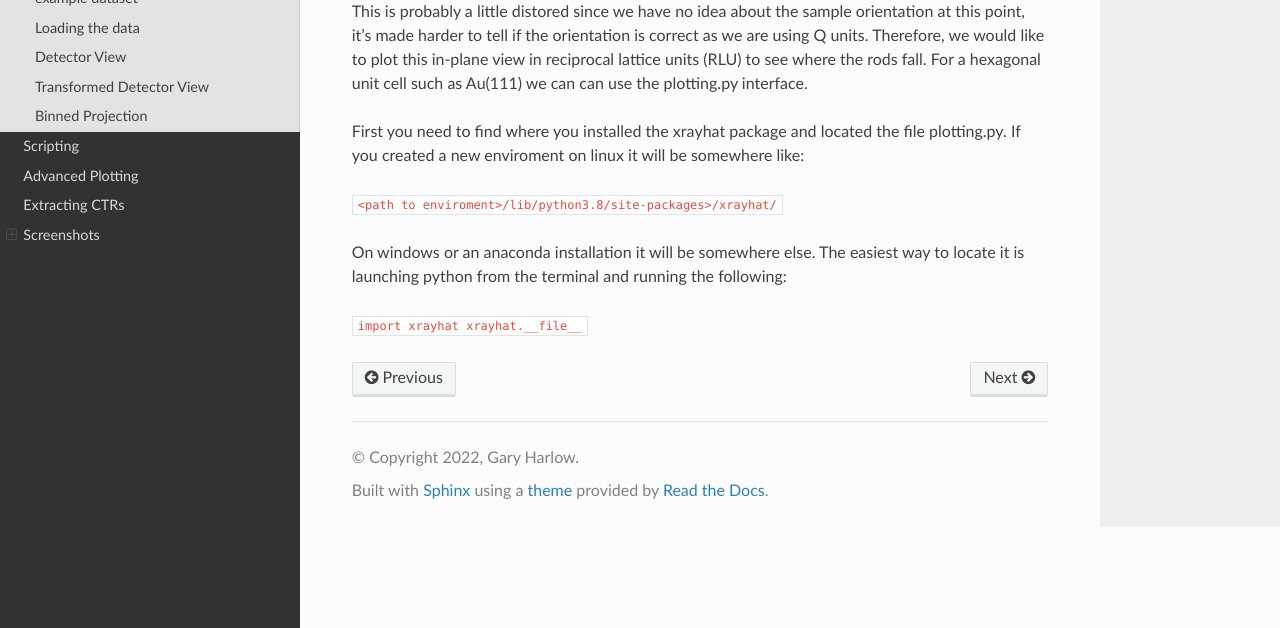
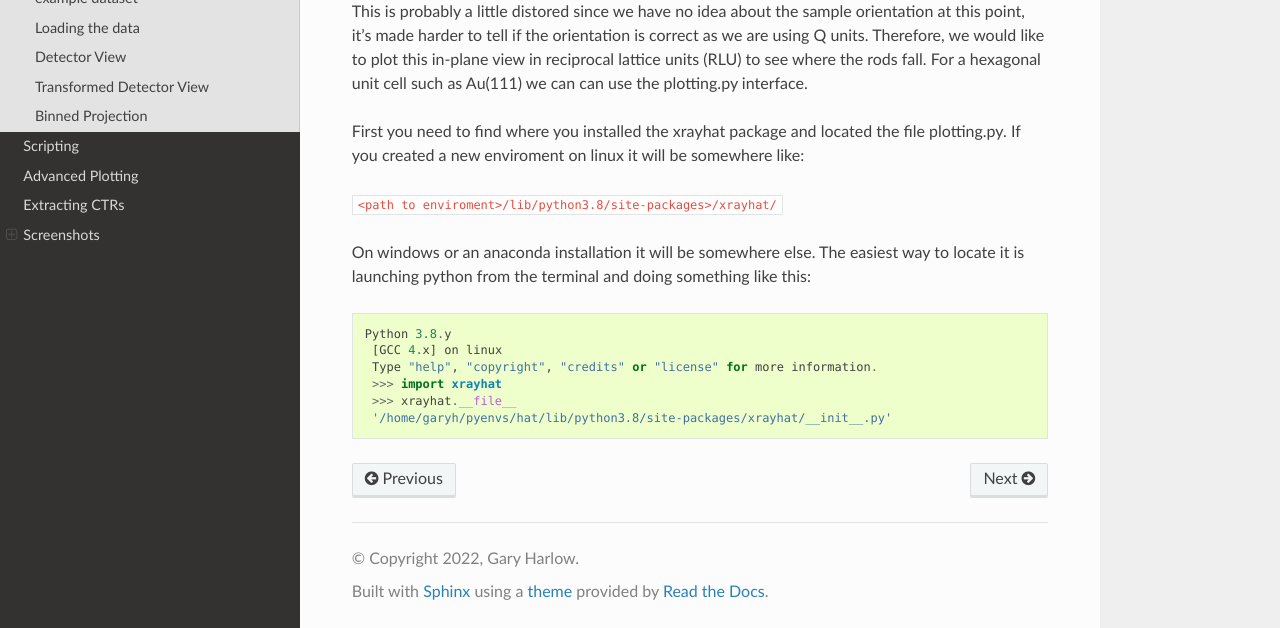
Before and after one commit to gary-harlow/HESXRD-Analysis-Toolkit, a Sphinx documentation site: the page built from docs/source/tutorial.rst, in a window 1280 px wide and 900 px high, scrolled down 4312 px, cut to the strip 272-900 px from the top of the window. Built offline with Sphinx 7.4.7 and the Read the Docs theme 2.0.0, drawn with Linux system fonts in a browser that asks for light colours.

Commit message:
Update tutorial.rst

```diff
--- a/docs/source/tutorial.rst
+++ b/docs/source/tutorial.rst
@@ -119,7 +119,11 @@ First you need to find where you installed the xrayhat package and located the f
 
 ``<path to enviroment>/lib/python3.8/site-packages>/xrayhat/``
 
-On windows or an anaconda installation it will be somewhere else. The easiest way to locate it is launching python from the terminal and running the following:
+On windows or an anaconda installation it will be somewhere else. The easiest way to locate it is launching python from the terminal and doing something like this::
 
-``import xrayhat
-xrayhat.__file__``
+   Python 3.8.y
+    [GCC 4.x] on linux
+    Type "help", "copyright", "credits" or "license" for more information.
+    >>> import xrayhat
+    >>> xrayhat.__file__
+    '/home/garyh/pyenvs/hat/lib/python3.8/site-packages/xrayhat/__init__.py'
```
